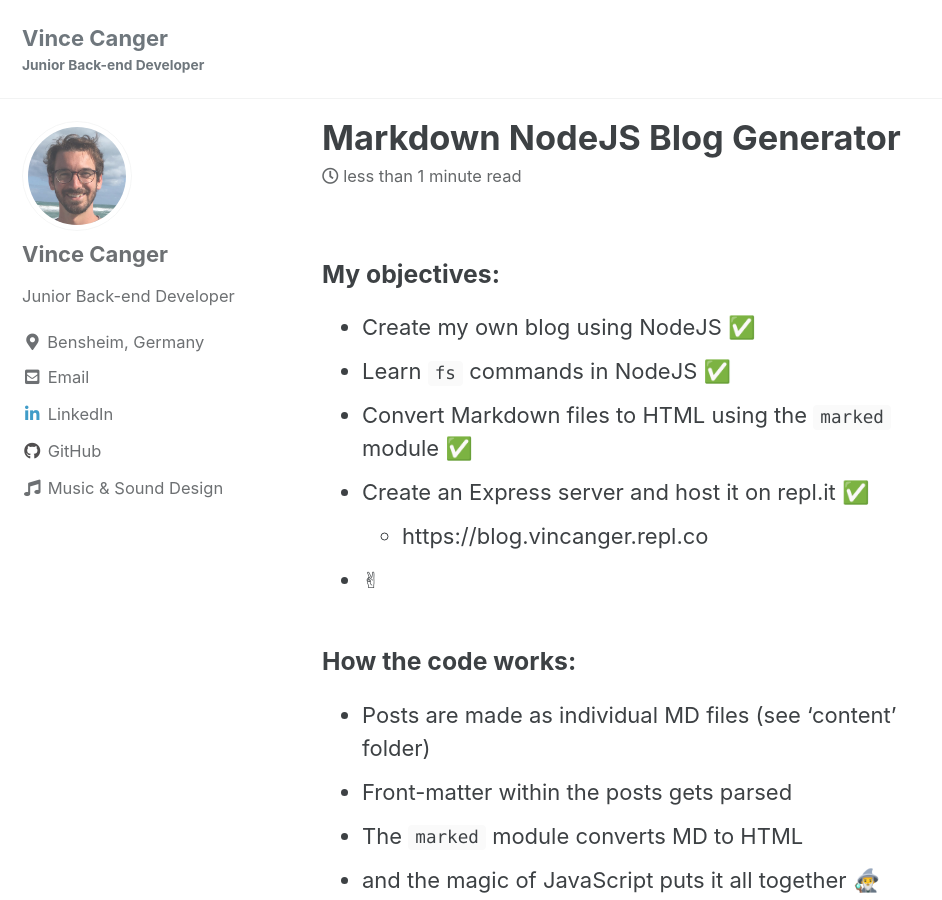
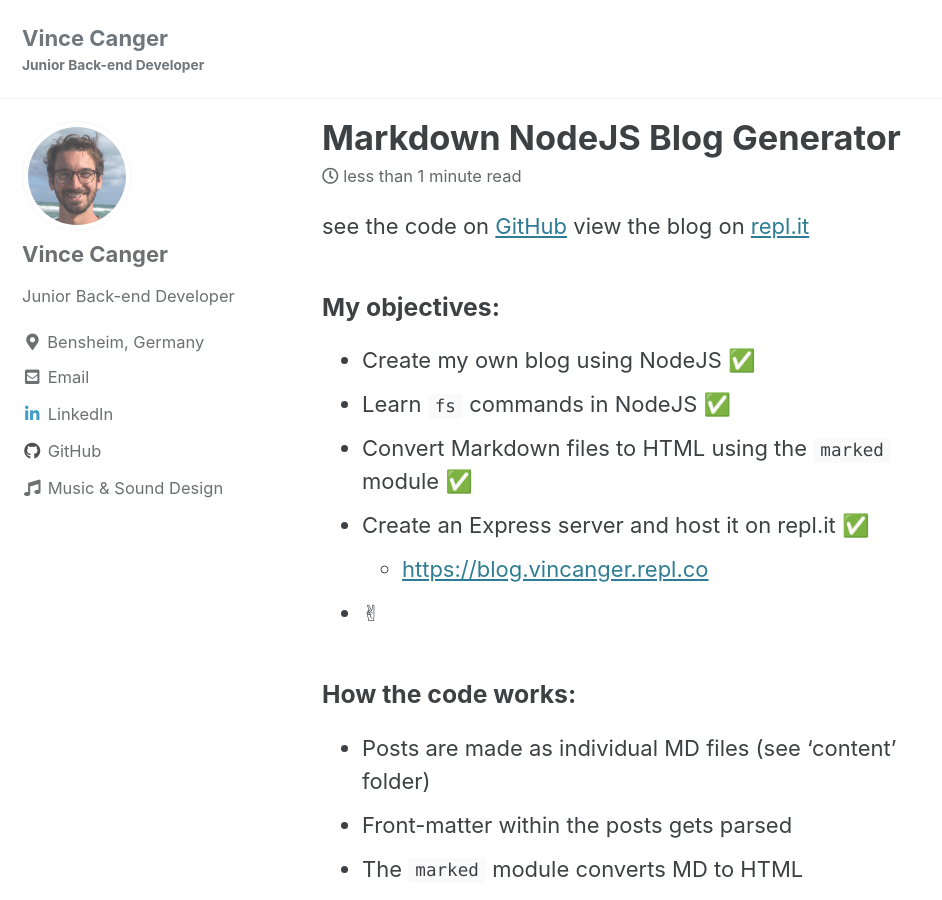
Before and after one commit to vincanger/vincanger.github.io, a Jekyll site: the page built from _posts/2021-01-19-nodejs-blog.md, in a window 1280 px wide and 900 px high. Shown: the whole window, without its empty margins (0-942 px from the left). Built offline with Jekyll 4.4.1, drawn with Linux system fonts in a browser that asks for light colours; cached includes are drawn as plain includes.

Commit message:
nodejs blog add hyperlinks

````diff
--- a/_posts/2021-01-19-nodejs-blog.md
+++ b/_posts/2021-01-19-nodejs-blog.md
@@ -4,13 +4,15 @@
 tags: [NodeJS, ExpressJS, Javascript, markdown, repl.it]
 excerpt: "Simple, static blog generator made with NodeJS"
 ---
+see the code on [GitHub](https://github.com/vincanger/MD-NodeJS-blog)
+view the blog on [repl.it](https://blog.vincanger.repl.co)
 
 ### My objectives:
 - Create my own blog using NodeJS ✅
 - Learn `fs` commands in NodeJS ✅
 - Convert Markdown files to HTML using the `marked` module ✅
 - Create an Express server and host it on repl.it ✅
-  - https://blog.vincanger.repl.co
+  - [https://blog.vincanger.repl.co](https://blog.vincanger.repl.co)
 - ✌
 
 ### How the code works:
@@ -18,6 +20,7 @@
 - Front-matter within the posts gets parsed
 - The `marked` module converts MD to HTML
 - and the magic of JavaScript puts it all together 🧙‍♂️
+
 
 ```JavaScript
 const createPost = postPath => {
````
